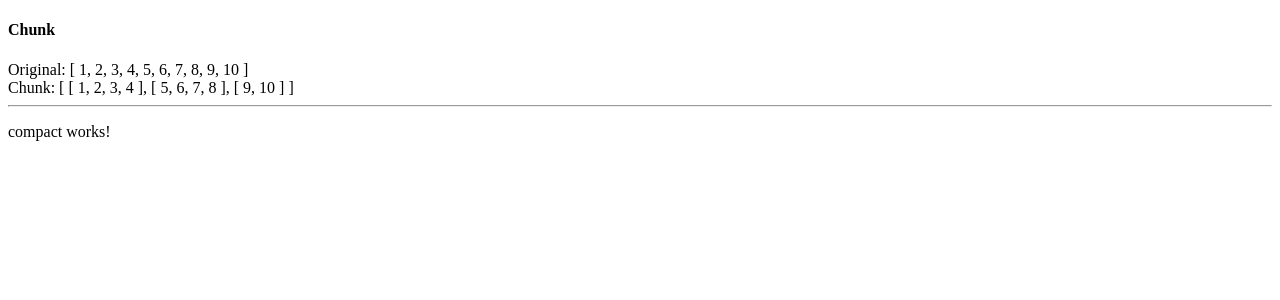
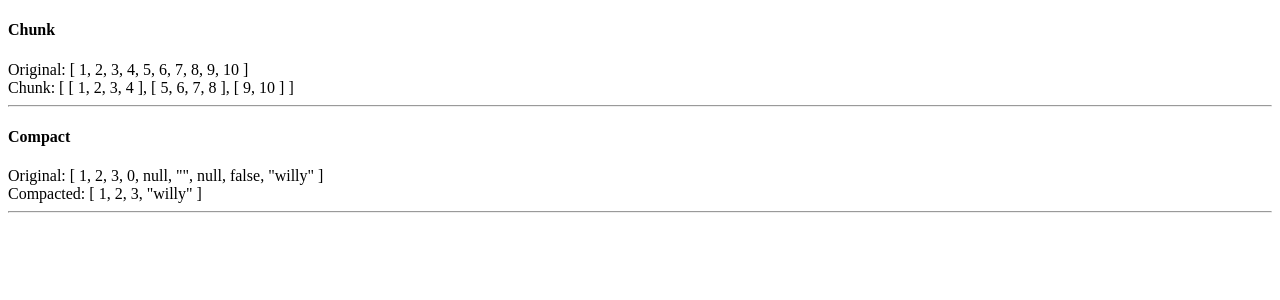
Before and after one commit to WillyLu326/Anguar2-Lodash, an Angular app: page / in a window 1280 px wide. Shown: the top 300 px of the page. Built offline with nearby package versions, Linux system fonts and the light colour scheme.

Commit message:
implement lodash compact

```diff
--- a/src/app/compact/compact.component.html
+++ b/src/app/compact/compact.component.html
@@ -1,3 +1,4 @@
-<p>
-  compact works!
-</p>
+<h4>Compact</h4>
+<div>Original: {{ array | json }}</div>
+<div>Compacted: {{ compactedArray | json }}</div>
+<hr>
--- a/src/app/compact/compact.component.ts
+++ b/src/app/compact/compact.component.ts
@@ -1,5 +1,6 @@
 import { Component, OnInit } from '@angular/core';
 
+import * as _ from 'lodash';
 
 @Component({
   selector: 'app-compact',
@@ -8,9 +9,14 @@ import { Component, OnInit } from '@angular/core';
 })
 export class CompactComponent implements OnInit {
 
+  array: any[];
+  compactedArray: any[];
+
   constructor() { }
 
   ngOnInit() {
+    this.array = [1, 2, 3, 0, null, '', undefined, false, 'willy'];
+    this.compactedArray = _.compact(this.array);
   }
 
 }
```
